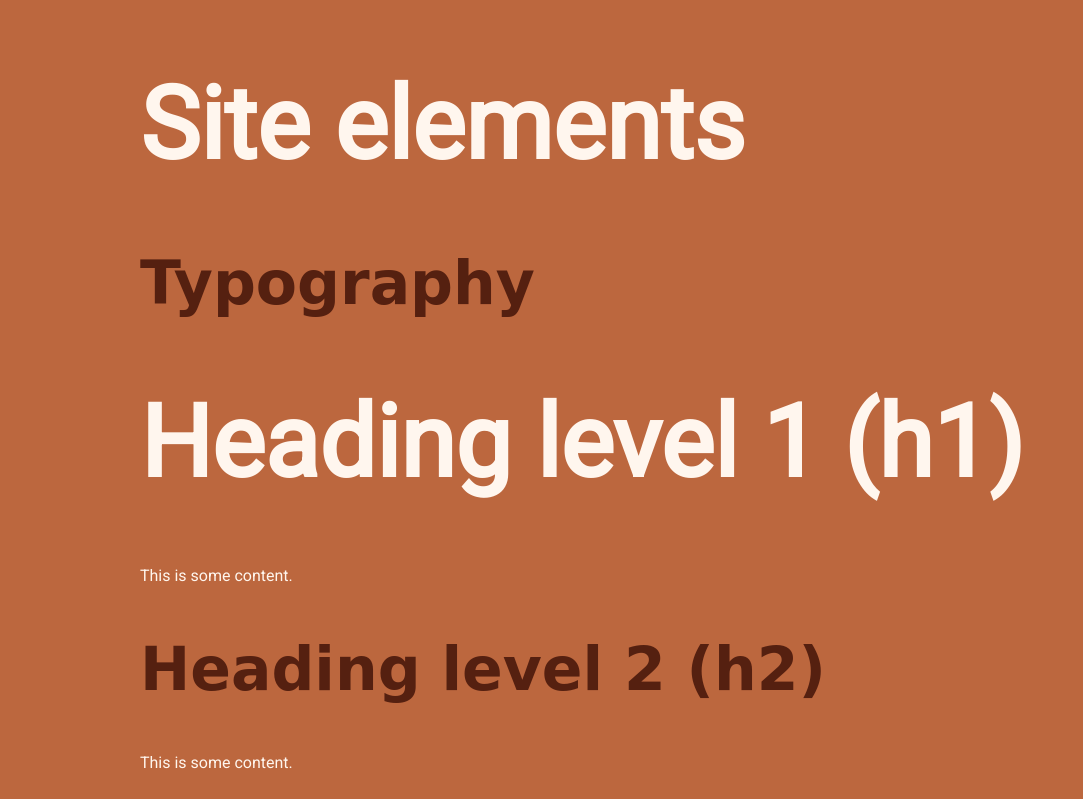
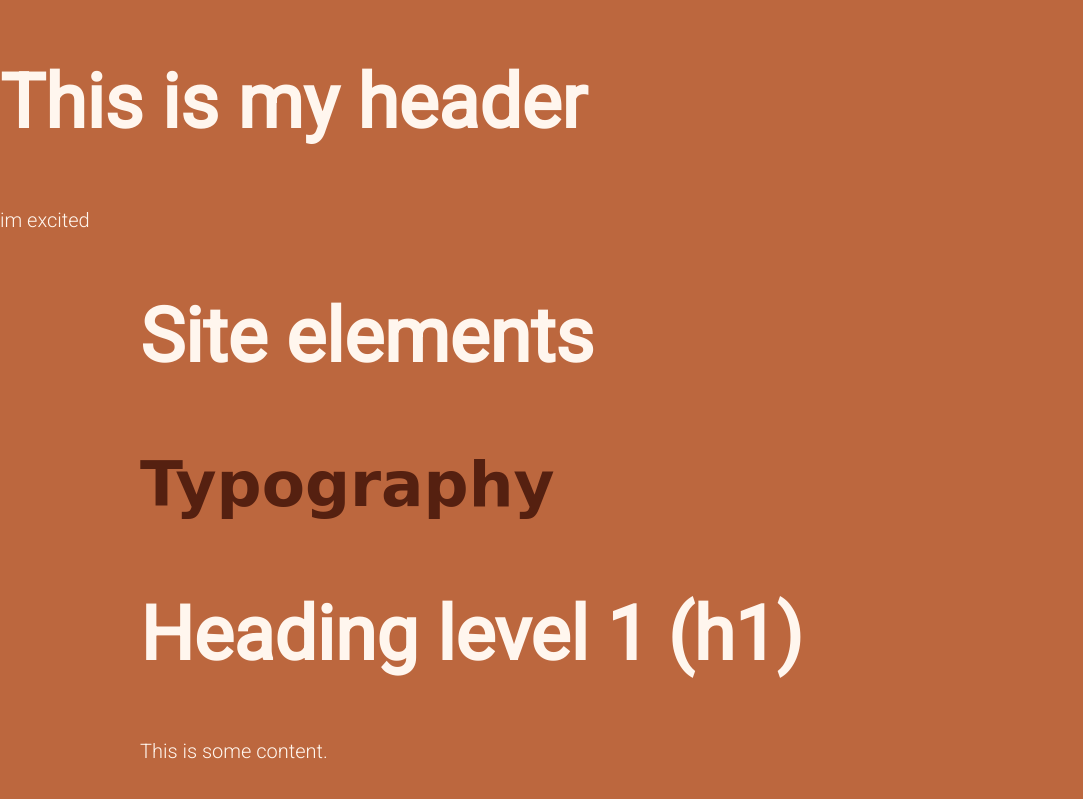
Before and after one commit to skyemoff/WD-assessment-trial1, a plain HTML site: page index.html in a window 1280 px wide. Shown: the top 799 px of the page, without its empty margins (0-1083 px from the left). Drawn offline with Linux system fonts and the light colour scheme; a web font is replaced by a local one.

Commit message:
added page heirachy

```diff
--- a/index.html
+++ b/index.html
@@ -20,11 +20,19 @@
     </head>
 
     <body>
+      <header>
+        <h1>This is my header</h1>
+
+        <p> im excited</p>
+
+      </header>
+
+      <main>
 
 
-        <h1></h1>
 
-        <p> </p>
+
+
 
         <section class="content">
             <h1>Site elements</h1>
@@ -108,7 +116,7 @@
             </p>
 
             <h2>Lists</h2>
-            <h4>Unordered list</h4>
+            <h3>Unordered list</h3>
             <ul>
               <li>List item with a much longer description or more content.</li>
               <li>List item</li>
@@ -397,6 +405,12 @@
             <h3>Barcelona</h3>
             <p>Lorem ipsum dolor sit amet, consectetur adipiscing elit.</p>
           </section>
+        </main>
+
+        <footer>
+
+          <p> this is my footer</p>
+        </footer>
 
     </body>
 </html>
--- a/resources/css/style.css
+++ b/resources/css/style.css
@@ -7,6 +7,10 @@ body {
     font-family: 'Roboto', sans-serif;
 
     color: #fff6ee;
+
+    font-size: 20px;
+
+    line-height: 1.4;
 }
 
 img {
@@ -15,14 +19,13 @@ img {
 /*-------------------------------- HEADINGS AND TYPE */
 
 h1 {
-    font-size: 100px;
+    font-size: 75px;
     color: #fff6ee;
-
 
 }
 
 h2{
-    font-size: 60px;
+    font-size: 63px;
     color: #552010;
     font-family: 'La Belle Aurore', cursive;
 
@@ -33,6 +36,8 @@ h3{ font-size: 30px;
 
 p {
     color: #fff6ee;
+    font-weight: 300;
+
 }
 
 /*-------------------------------- LAYOUTS */
```
Also changed, not shown: 1 other file.
